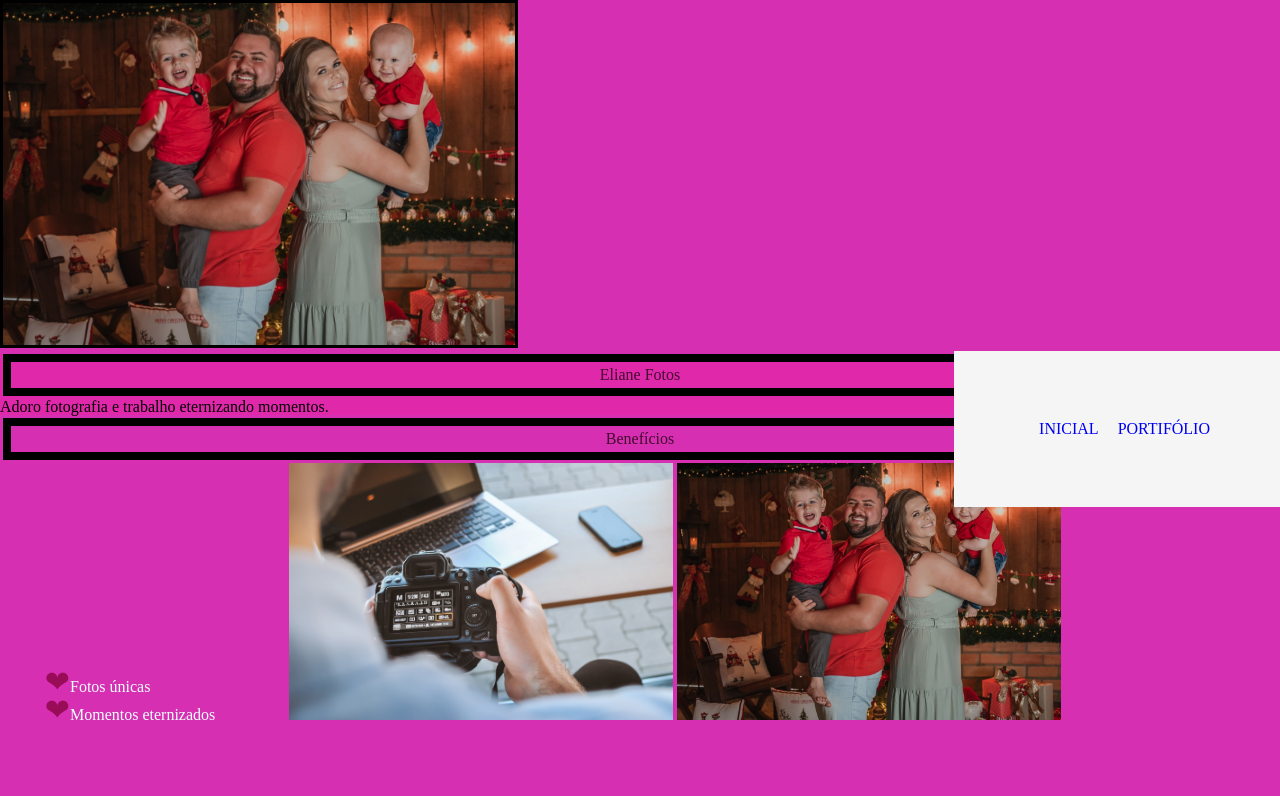
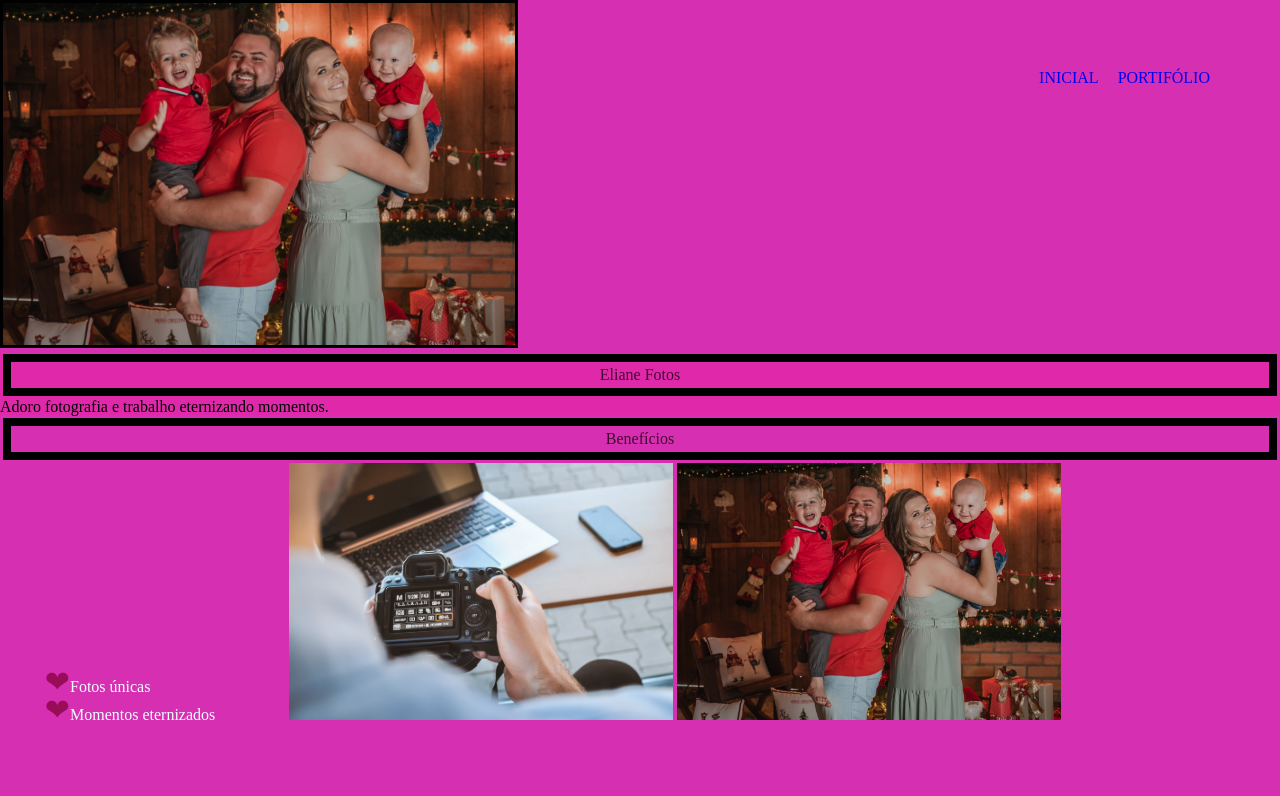
Before and after one commit to ProfessoraEliane/QuartaJornada3Manha, a plain HTML site: page index.html in a window 1280 px wide. Drawn offline with Linux system fonts and the light colour scheme.

Commit message:
position

```diff
--- a/style.css
+++ b/style.css
@@ -10,9 +10,9 @@ width: 40%;}
 .menu {
    position: relative;
    }
-nav{ background-color: whitesmoke;
-position:  absolute;
-right: 0px; }
+nav{ position:  absolute;
+right: 0px;
+top: 0px;}
 nav li {
     display: inline;
     margin: 0 0 0 15px;
```
